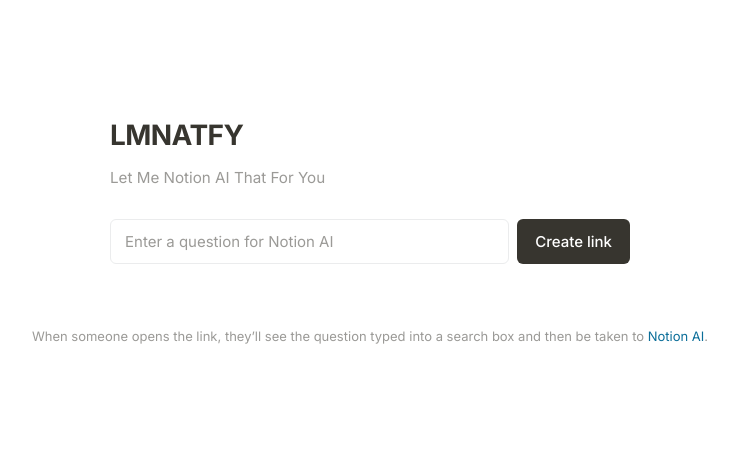
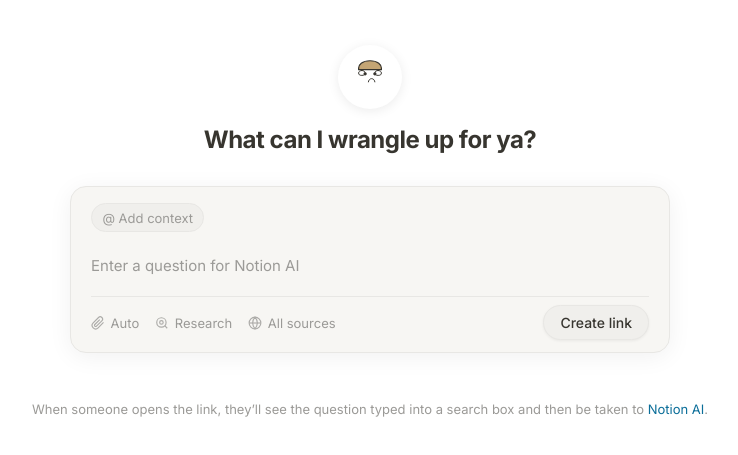
Before and after one commit to kevintrankt/LMNATFY, a plain HTML site: page index.html in a window 1280 px wide. Shown: the part 169-624 px from the top of the page, without its empty margins (270-1008 px from the left). Drawn offline with Linux system fonts and the light colour scheme.

Commit message:
Update index.html

```diff
--- a/index.html
+++ b/index.html
@@ -9,31 +9,33 @@
   <link rel="preconnect" href="https://fonts.gstatic.com" crossorigin />
   <link href="https://fonts.googleapis.com/css2?family=Inter:wght@400;500;600;700&display=swap" rel="stylesheet" />
   <style>
-    /* Notion-style light mode (default) */
+    /* Match s page: card, pill, bottom bar */
     :root {
       --bg: #ffffff;
-      --surface: #ffffff;
-      --border: #ebeced;
+      --card-bg: #f7f6f3;
+      --border: #e8e7e4;
       --text: #37352f;
       --text-muted: #9b9a97;
+      --pill-bg: #f0efec;
       --accent: #0b6e99;
-      --accent-hover: #094d6d;
-      --button-bg: #37352f;
-      --button-hover: #2f2e2a;
-      --radius: 6px;
+      --hat: #c4a574;
+      --radius: 16px;
+      --shadow: 0 4px 24px rgba(0, 0, 0, 0.06);
+      --shadow-avatar: 0 2px 12px rgba(0, 0, 0, 0.08);
     }
 
     @media (prefers-color-scheme: dark) {
       :root {
         --bg: #2f3437;
-        --surface: #373b3e;
+        --card-bg: #373b3e;
         --border: #454b4e;
         --text: rgba(255, 255, 255, 0.9);
         --text-muted: rgba(151, 154, 155, 0.95);
+        --pill-bg: #43484b;
         --accent: #529cca;
-        --accent-hover: #6baad4;
-        --button-bg: rgba(255, 255, 255, 0.9);
-        --button-hover: #ffffff;
+        --hat: #d4b896;
+        --shadow: 0 4px 24px rgba(0, 0, 0, 0.2);
+        --shadow-avatar: 0 2px 12px rgba(0, 0, 0, 0.3);
       }
     }
 
@@ -51,91 +53,154 @@
       flex-direction: column;
       align-items: center;
       justify-content: center;
-      padding: 1.5rem;
+      padding: 2rem 1.5rem;
     }
 
     main {
       width: 100%;
-      max-width: 520px;
+      max-width: 600px;
     }
 
-    h1 {
-      font-size: 1.75rem;
-      font-weight: 700;
-      margin: 0 0 0.25rem;
-      letter-spacing: -0.02em;
-      color: var(--text);
-    }
-
-    .tagline {
-      color: var(--text-muted);
-      font-size: 0.95rem;
+    .page-header {
+      text-align: center;
       margin-bottom: 2rem;
     }
 
-    .input-wrap {
+    .avatar {
+      width: 64px;
+      height: 64px;
+      margin: 0 auto 1rem;
+      border-radius: 50%;
+      background: #fff;
+      box-shadow: var(--shadow-avatar);
       display: flex;
-      gap: 0.5rem;
-      margin-bottom: 1rem;
+      align-items: center;
+      justify-content: center;
+      overflow: hidden;
     }
 
-    input[type="text"] {
+    @media (prefers-color-scheme: dark) {
+      .avatar {
+        background: #3d4144;
+      }
+    }
+
+    .avatar svg {
+      width: 52px;
+      height: 52px;
+    }
+
+    .page-header h1 {
+      font-size: 1.5rem;
+      font-weight: 700;
+      margin: 0;
+      color: var(--text);
+      letter-spacing: -0.02em;
+    }
+
+    .search-card {
+      background: var(--card-bg);
+      border: 1px solid var(--border);
+      border-radius: var(--radius);
+      box-shadow: var(--shadow);
+      padding: 1rem 1.25rem 0.75rem;
+      min-height: 140px;
+    }
+
+    .context-pill {
+      display: inline-flex;
+      align-items: center;
+      padding: 0.35rem 0.65rem;
+      font-size: 0.8125rem;
+      color: var(--text-muted);
+      background: var(--pill-bg);
+      border: 1px solid var(--border);
+      border-radius: 999px;
+      margin-bottom: 0.75rem;
+    }
+
+    .input-area {
+      min-height: 48px;
+      display: flex;
+      align-items: flex-start;
+      padding: 0.25rem 0;
+    }
+
+    .search-card input[type="text"] {
       flex: 1;
-      padding: 0.75rem 0.875rem;
+      width: 100%;
+      padding: 0.5rem 0;
       font: inherit;
       font-size: 0.9375rem;
-      background: var(--bg);
-      border: 1px solid var(--border);
-      border-radius: var(--radius);
+      background: transparent;
+      border: none;
       color: var(--text);
       outline: none;
-      transition: border-color 0.15s, box-shadow 0.15s;
     }
 
-    input[type="text"]::placeholder {
+    .search-card input[type="text"]::placeholder {
       color: var(--text-muted);
     }
 
-    input[type="text"]:focus {
-      border-color: var(--accent);
-      box-shadow: 0 0 0 1px var(--accent);
+    .bottom-bar {
+      display: flex;
+      align-items: center;
+      justify-content: space-between;
+      padding-top: 0.5rem;
+      margin-top: 0.25rem;
+      border-top: 1px solid var(--border);
     }
 
-    button {
-      padding: 0.75rem 1.125rem;
-      font: inherit;
-      font-size: 0.9375rem;
-      font-weight: 500;
-      background: var(--button-bg);
-      color: var(--bg);
-      border: none;
-      border-radius: var(--radius);
-      cursor: pointer;
-      transition: background 0.15s;
-      white-space: nowrap;
+    .bar-left {
+      display: flex;
+      align-items: center;
+      gap: 1rem;
     }
 
-    button:hover {
-      background: var(--button-hover);
+    .bar-item {
+      display: inline-flex;
+      align-items: center;
+      gap: 0.35rem;
+      font-size: 0.8125rem;
+      color: var(--text-muted);
     }
 
-    @media (prefers-color-scheme: dark) {
-      button {
-        color: #2f3437;
-      }
+    .bar-item svg {
+      width: 14px;
+      height: 14px;
+      opacity: 0.8;
     }
 
-    button:disabled {
-      opacity: 0.6;
-      cursor: not-allowed;
+    .create-btn {
+      padding: 0.5rem 1rem;
+      font: inherit;
+      font-size: 0.875rem;
+      font-weight: 500;
+      background: var(--pill-bg);
+      border: 1px solid var(--border);
+      color: var(--text);
+      border-radius: 999px;
+      cursor: pointer;
+      box-shadow: 0 1px 3px rgba(0, 0, 0, 0.06);
+      transition: background 0.15s, transform 0.1s;
+      flex-shrink: 0;
+    }
+
+    .create-btn:hover {
+      background: var(--border);
+    }
+
+    .create-btn:active {
+      transform: scale(0.98);
     }
 
     .url-section {
       margin-top: 1.5rem;
       padding: 1rem 1.25rem;
-      background: var(--surface);
+      background: var(--card-bg);
       border: 1px solid var(--border);
       border-radius: var(--radius);
+      box-shadow: var(--shadow);
       display: none;
     }
 
@@ -167,17 +232,30 @@
     .copy-btn {
       padding: 0.5rem 0.75rem;
       font-size: 0.8125rem;
+      background: var(--pill-bg);
+      border: 1px solid var(--border);
+      color: var(--text);
+      border-radius: 999px;
+      cursor: pointer;
+      font-weight: 500;
+      transition: background 0.15s;
+    }
+
+    .copy-btn:hover {
+      background: var(--border);
     }
 
     .copied {
       background: #0f7b6c;
       color: #fff;
+      border-color: #0f7b6c;
     }
 
     @media (prefers-color-scheme: dark) {
       .copied {
         background: #4dab9a;
         color: #2f3437;
+        border-color: #4dab9a;
       }
     }
 
@@ -200,14 +278,58 @@
 
 <body>
   <main>
-    <h1>LMNATFY</h1>
-    <p class="tagline">Let Me Notion AI That For You</p>
+    <header class="page-header">
+      <div class="avatar" aria-hidden="true">
+        <svg viewBox="0 0 64 64" fill="none" xmlns="http://www.w3.org/2000/svg">
+          <circle cx="32" cy="32" r="30" fill="white" />
+          <circle cx="26" cy="28" r="2" fill="currentColor" />
+          <circle cx="38" cy="28" r="2" fill="currentColor" />
+          <path d="M22 24c2 0 4 1 4 3s-1 3-4 3-4-1-4-3 2-3 4-3zm20 0c2 0 4 1 4 3s-1 3-4 3-4-1-4-3 2-3 4-3z"
+            stroke="currentColor" stroke-width="1.2" fill="none" stroke-linecap="round" />
+          <path d="M30 38c0-2 2-4 4-4s4 2 4 4" stroke="currentColor" stroke-width="1.2" fill="none"
+            stroke-linecap="round" />
+          <path d="M32 12c-10 0-14 5-14 9v2h28v-2c0-4-4-9-14-9z" fill="var(--hat, #c4a574)" stroke="currentColor"
+            stroke-width="1.5" stroke-linejoin="round" />
+        </svg>
+      </div>
+      <h1>What can I wrangle up for ya?</h1>
+    </header>
 
     <form id="form" novalidate>
-      <div class="input-wrap">
-        <input type="text" id="query" name="q" placeholder="Enter a question for Notion AI" autocomplete="off"
-          required />
-        <button type="submit" id="submit-btn">Create link</button>
+      <div class="search-card">
+        <div class="context-pill">@ Add context</div>
+        <div class="input-area">
+          <input type="text" id="query" name="q" placeholder="Enter a question for Notion AI" autocomplete="off"
+            required />
+        </div>
+        <div class="bottom-bar">
+          <div class="bar-left">
+            <span class="bar-item">
+              <svg viewBox="0 0 24 24" fill="none" stroke="currentColor" stroke-width="2">
+                <path
+                  d="M21.44 11.05l-9.19 9.19a6 6 0 01-8.49-8.49l9.19-9.19a4 4 0 015.66 5.66l-9.2 9.19a2 2 0 01-2.83-2.83l8.49-8.48" />
+              </svg>
+              Auto
+            </span>
+            <span class="bar-item">
+              <svg viewBox="0 0 24 24" fill="none" stroke="currentColor" stroke-width="2">
+                <circle cx="11" cy="11" r="8" />
+                <path d="M21 21l-4.35-4.35" />
+                <circle cx="11" cy="11" r="3" />
+              </svg>
+              Research
+            </span>
+            <span class="bar-item">
+              <svg viewBox="0 0 24 24" fill="none" stroke="currentColor" stroke-width="2">
+                <circle cx="12" cy="12" r="10" />
+                <line x1="2" y1="12" x2="22" y2="12" />
+                <path d="M12 2a15.3 15.3 0 014 10 15.3 15.3 0 01-4 10 15.3 15.3 0 01-4-10 15.3 15.3 0 014-10z" />
+              </svg>
+              All sources
+            </span>
+          </div>
+          <button type="submit" class="create-btn" id="submit-btn">Create link</button>
+        </div>
       </div>
     </form>
 
```
